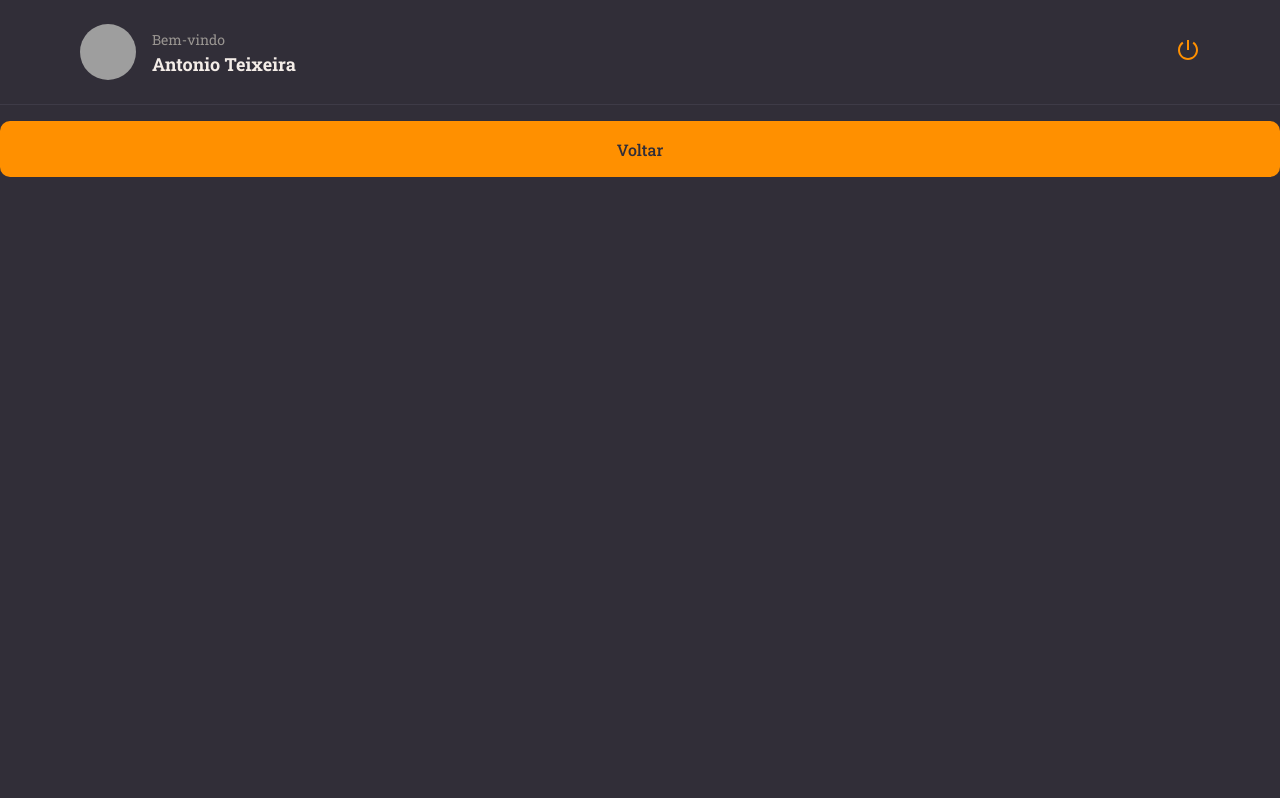
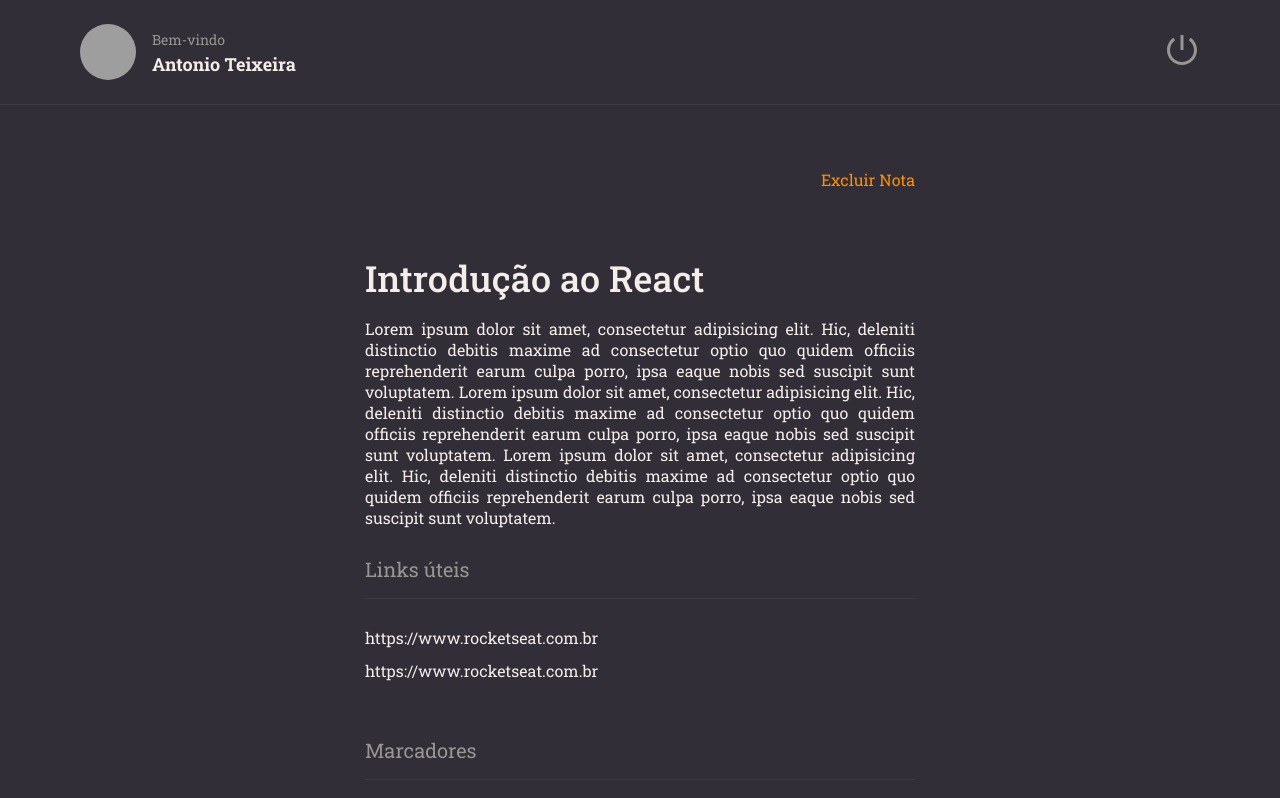
Before and after one commit to antoniolsteixeira/rocketnotesFront, a React (Vite) app: page / in a window 1280 px wide. Built offline with nearby package versions, Linux system fonts and the light colour scheme; grey boxes are pictures that could not be loaded.

Commit message:
the section, buttontext, tag components were created

```diff
--- /dev/null
+++ b/src/components/Buttontext/index.jsx
@@ -0,0 +1,11 @@
+import { Container } from './styles';
+
+export function Buttontext({ title, ...rest }) {
+    return (
+        <Container
+            {...rest}
+        >
+            {title}
+        </Container>
+    );
+}
--- /dev/null
+++ b/src/components/Buttontext/styles.js
@@ -0,0 +1,9 @@
+import styled from 'styled-components';
+
+export const Container = styled.button`
+    background: none;
+    color: ${({ theme }) => theme.COLORS.ORANGE};
+
+    border: none;
+    font-size: 16px;
+`;
--- a/src/components/Header/styled.js
+++ b/src/components/Header/styled.js
@@ -51,8 +51,8 @@
     background: none;
 
     > svg {
-        color: ${({ theme }) => theme.COLORS.ORANGE};
-        font-size: 24px;
+        color: ${({ theme }) => theme.COLORS.GRAY_100};
+        font-size: 36px;
     }
 
 
--- /dev/null
+++ b/src/components/Section/index.jsx
@@ -0,0 +1,10 @@
+import { Container } from './styles';
+
+export function Section({ title, children }) {
+    return (
+        <Container>
+            <h2>{title}</h2>
+            {children}
+        </Container>
+    );
+}
--- /dev/null
+++ b/src/components/Section/styles.js
@@ -0,0 +1,19 @@
+import styled from 'styled-components';
+
+export const Container = styled.section`
+    margin: 28px 0;
+
+    > h2 {
+    border-bottom-width: 1px;
+    border-bottom-style: solid;
+    border-bottom-color: ${({ theme }) => theme.COLORS.BACKGROUND_700};
+
+    padding-bottom: 16px;
+    margin-bottom: 28px;
+
+    color: ${({ theme }) => theme.COLORS.GRAY_100};
+    font-size: 20px;
+    font-weight: 400;
+
+}
+`;
--- /dev/null
+++ b/src/components/Tag/index.jsx
@@ -0,0 +1,9 @@
+import { Container } from './styles';
+
+export function Tag({ title }) {
+    return (
+        <Container>
+            {title}
+        </Container>
+    )
+}
--- /dev/null
+++ b/src/components/Tag/styles.js
@@ -0,0 +1,10 @@
+import styled from  'styled-components';
+
+export const Container = styled.span`
+    font-size: 12px;
+    padding: 5px 14px;
+    border-radius: 5px;
+    margin-right: 6px;
+    color: ${({ theme }) => theme.COLORS.BACKGROUND_900};
+    background-color: ${({ theme }) => theme.COLORS.ORANGE};
+`;
--- a/src/pages/Details/index.jsx
+++ b/src/pages/Details/index.jsx
@@ -1,13 +1,52 @@
-import { Container } from "./styled";
+import { Container,Links, Content } from "./styled";
 
+import { Tag } from '../../components/Tag';
 import { Header } from '../../components/Header'
 import { Button } from "../../components/Button";
+import { Section } from '../../components/Section';
+import { Buttontext } from "../../components/Buttontext";
+
 
 export function Details() {
   return (
     <Container>
       <Header />
-      <Button title="Voltar" />
+
+      <main>
+        <Content>
+          <Buttontext title="Excluir Nota" />
+
+          <h1>
+            Introdução ao React
+          </h1>
+
+          <p>
+            Lorem ipsum dolor sit amet, consectetur adipisicing elit. Hic, deleniti distinctio
+            debitis maxime ad consectetur optio quo quidem officiis reprehenderit earum culpa porro,
+            ipsa eaque nobis sed suscipit sunt voluptatem.
+            Lorem ipsum dolor sit amet, consectetur adipisicing elit. Hic, deleniti distinctio
+            debitis maxime ad consectetur optio quo quidem officiis reprehenderit earum culpa porro,
+            ipsa eaque nobis sed suscipit sunt voluptatem.
+            Lorem ipsum dolor sit amet, consectetur adipisicing elit. Hic, deleniti distinctio
+            debitis maxime ad consectetur optio quo quidem officiis reprehenderit earum culpa porro,
+            ipsa eaque nobis sed suscipit sunt voluptatem.
+          </p>
+
+          <Section title="Links úteis">
+            <Links>
+              <li><a href="#">https://www.rocketseat.com.br</a></li>
+              <li><a href="#">https://www.rocketseat.com.br</a></li>
+            </Links>
+          </Section>
+
+          <Section title="Marcadores">
+            <Tag title="express" />
+            <Tag title="nodejs" />
+          </Section>
+
+          <Button title="Voltar" />
+        </Content>
+      </main>
     </Container>
   );
 }
--- a/src/pages/Details/styled.js
+++ b/src/pages/Details/styled.js
@@ -8,6 +8,48 @@
     grid-template-rows: 105px auto;
     grid-template-areas:
     "header"
-    "content"
+    "content";
+
+    > main {
+        grid-area: content;
+        overflow-y:scroll;
+        padding: 64px 0;
+    }
 
 `;
+
+export const Links = styled.ul`
+    list-style:none;
+
+    > li {
+        margin-top: 12px;
+
+        a {
+            color: ${({ theme }) => theme.COLORS.WHITE};
+        }
+    }
+`;
+export const Content = styled.div`
+    max-width:  550px;
+    margin: 0 auto;
+
+    display: flex;
+    flex-direction: column;
+
+    > button:first-child {
+        align-self: end;
+    }
+
+    > h1 {
+        font-size: 36px;
+        font-weight: 500;
+        padding-top: 64px;
+    }
+
+    > p {
+        font-size: 16px;
+        margin-top: 16px;
+        text-align: justify;
+    }
+
+`;
```
